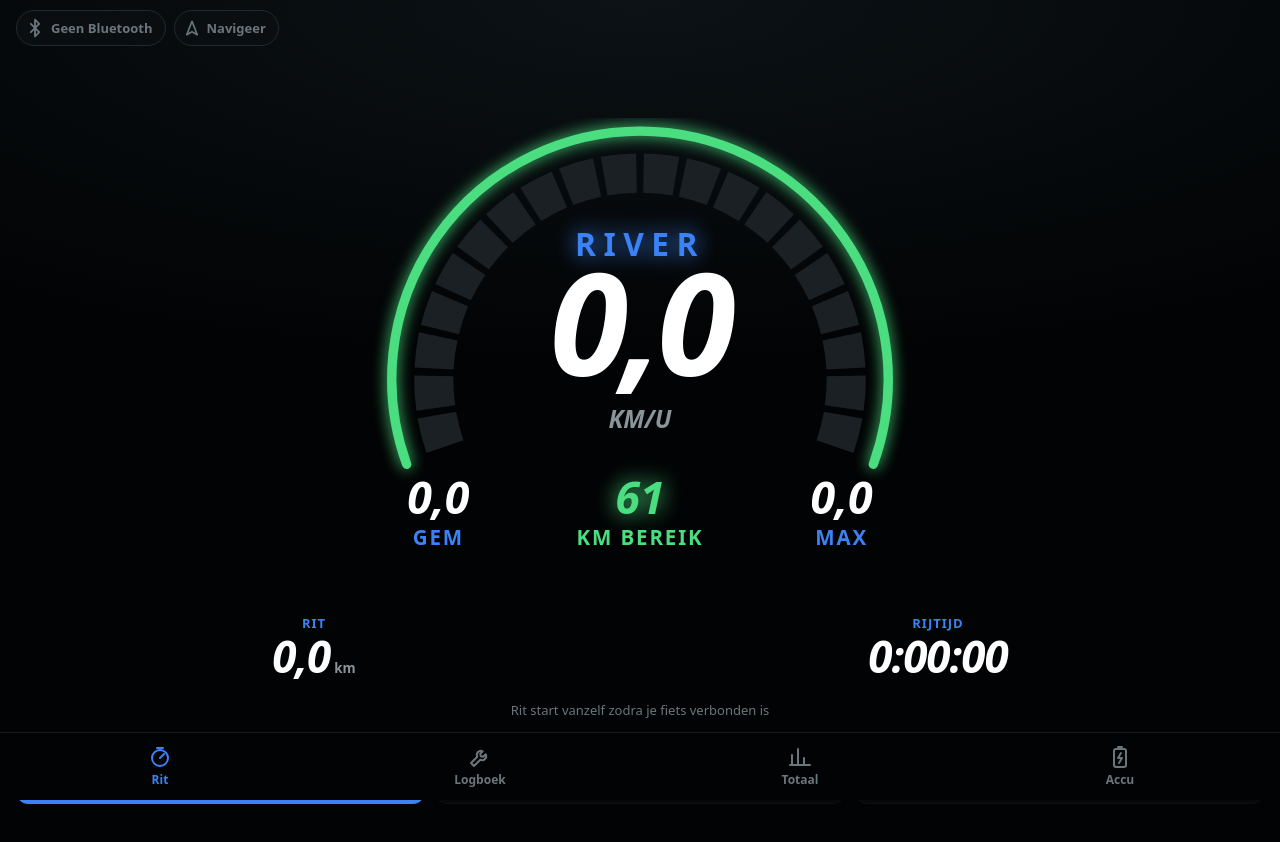
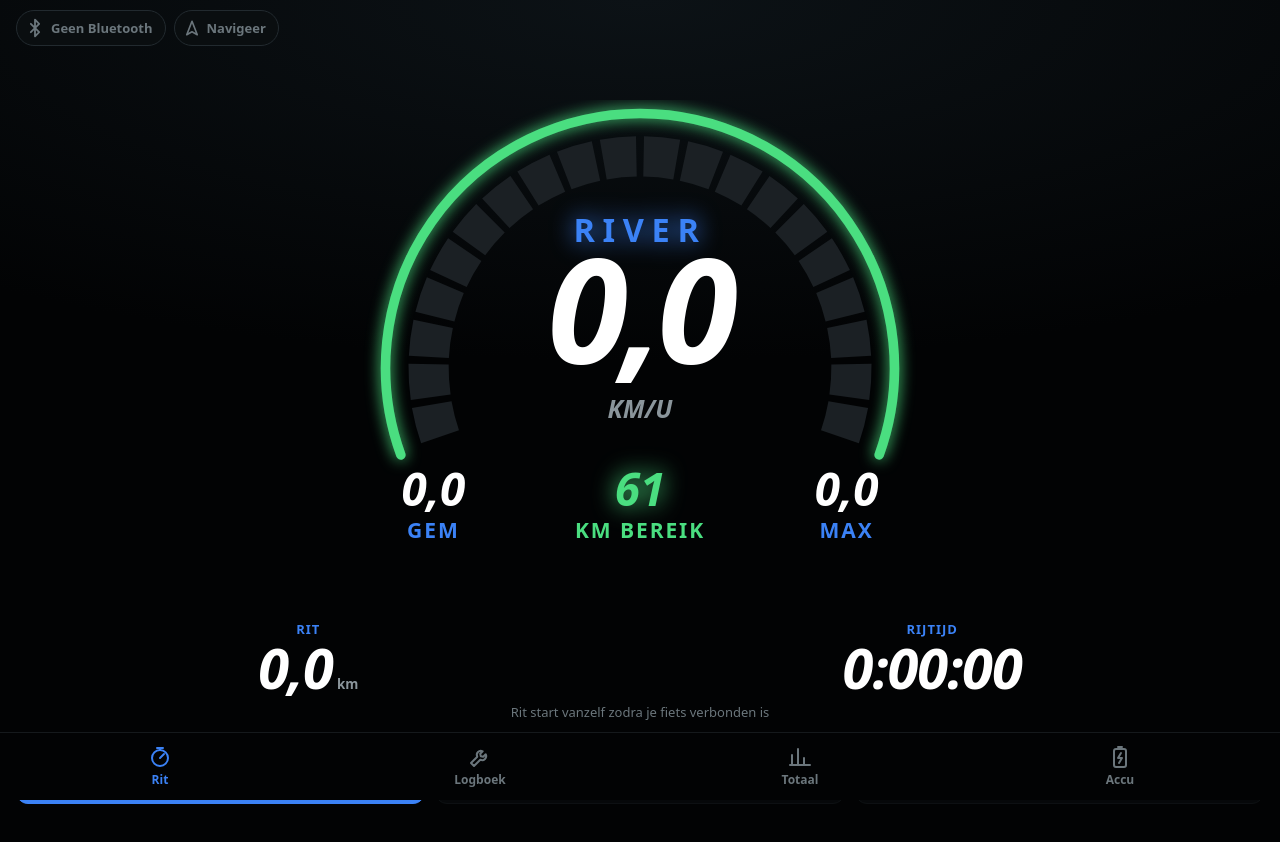
Before and after one commit to swieoei/fiets-app, a plain HTML site: page index.html in a window 1280 px wide. Drawn offline with Linux system fonts and the light colour scheme.

Commit message:
Ritscherm beter in balans: grotere meter en ritgegevens, ruimte gelijk verdeeld
Co-Authored-By: Claude Opus 5.5 <noreply@anthropic.com>

```diff
--- a/index.html
+++ b/index.html
@@ -230,10 +230,11 @@
   .gauge { max-height: 60dvh; }
   .display { justify-content: flex-start; }
   .disp-top { margin-bottom: 4%; }
-  .gauge { margin-top: auto; }
+  .gauge { margin: auto -10px 0; width: calc(100% + 20px); max-width: none; }
   .disp-odo { display: none; } /* totaal staat in het tabblad Totaal; houdt de bovenbalk vrij */
-  .disp-trip { margin-top: 5%; }
-  .display .status { margin-top: auto; }
+  .disp-trip { margin: 6% 0 auto; }
+  .disp-trip b { font-size: clamp(32px, 7dvh, 56px); }
+
   @media (max-height: 600px) { .display { justify-content: center; } }
   body.skin-neon .display::before { content: ""; position: absolute; z-index: -1; left: 50%; bottom: 6%; width: min(62vw, 320px); aspect-ratio: 2 / 1; transform: translateX(-50%); border-radius: 999px 999px 0 0;
     background: linear-gradient(180deg, #ffe45c 0%, #ff9f3d 45%, #ff3c8e 100%); opacity: .5;
--- a/sw.js
+++ b/sw.js
@@ -1,4 +1,4 @@
-const CACHE = 'fiets-app-v23';
+const CACHE = 'fiets-app-v24';
 const FILES = ['./', './index.html', './manifest.webmanifest', './icons/icon.svg', './icons/icon-192.png', './icons/icon-512.png', './icons/maskable-192.png', './icons/maskable-512.png', './fonts/kanit-600-italic.woff2', './fonts/kanit-800-italic.woff2', './skins/neon-palms.svg'];
 
 self.addEventListener('install', (e) => {
```
